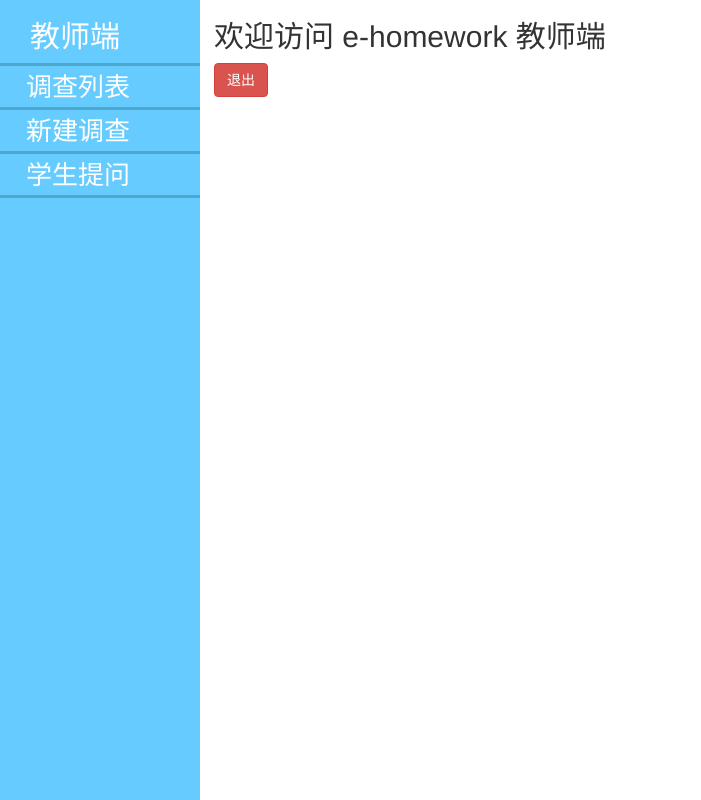
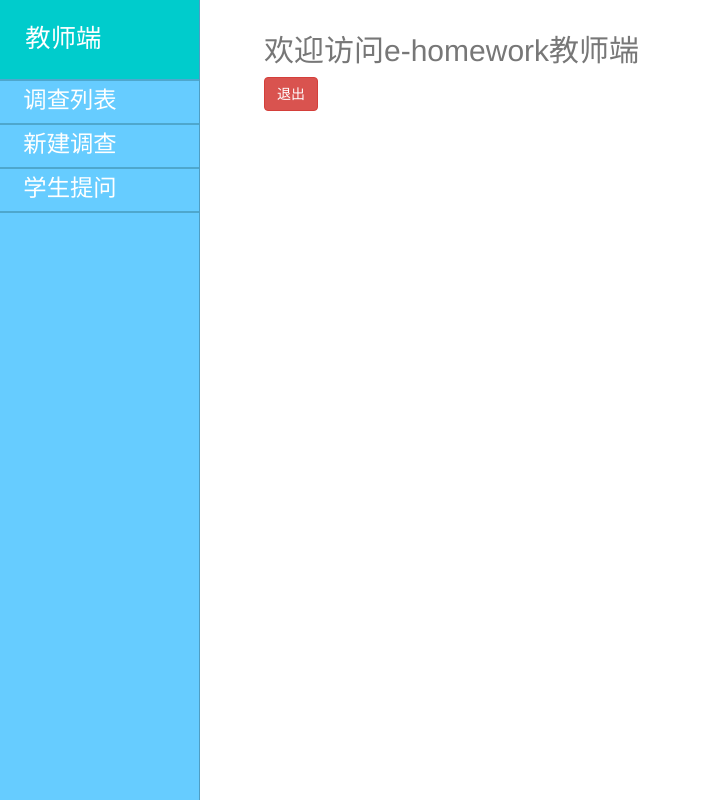
Before and after one commit to CUBE-workshop/E-Homework, a Django app: page /teacher/ in a window 1280 px wide. Shown: the whole page, without its empty margins (0-701 px from the left). Run offline with Django 3.2, Linux system fonts and the light colour scheme; parts of the project's set-up code (start-up, migrations or seed data) failed here and were passed over; some libraries are stand-ins or nearby versions.

Commit message:
完成了teacher首页的编写

```diff
--- a/e_homework/static/css/teacher.css
+++ b/e_homework/static/css/teacher.css
@@ -10,12 +10,16 @@ nav {
     top: 0;
     width: 200px;
     z-index: 1000;
+    border-right: #4e9ec4 solid 1px;
     padding: 0;
     transition: all 0.8s;
 }
 
 nav h2 {
-    padding-left: 1em;
+    font-size: 19pt;
+    padding: 1em;
+    margin: 0;
+    background: #00CCCC;
 }
 
 nav a {
@@ -35,17 +39,17 @@ nav span.glyphicon {
 
 nav ul {
     padding: 0;
-    border-top: solid 3px #4ea7cd;
+    border-top: solid 2px #4ea7cd;
 }
 
 nav ul li {
     list-style: none;
     height: 44px;
-    font-size: 19.5pt;
+    font-size: 17.5pt;
     padding-top: 3px;
     padding-left: 1em;
-    transition: width 1s, height 1s, background-color 0.4s, transform 1s;
-    border-bottom: solid 3px #4ea7cd;
+    border-bottom: solid 2px #4ea7cd;
+    transition: all 0.8s;
 }
 
 nav ul li:hover {
@@ -54,14 +58,16 @@ nav ul li:hover {
 }
 
 .content {
-    margin-left: 200px;
-    padding: 0 1em 1em;
+    color: rgb(119, 119, 119);
+    margin-left: 250px;
+    padding: 1em;
 }
 
 @media (max-width: 48em) {
     nav {
         width: 80px;
         height: 60px;
+        border-right: none;
     }
 
     nav h2 {
@@ -72,6 +78,8 @@ nav ul li:hover {
         display: none;
         padding: 0;
         border-top: none;
+        width: 80px;
+        height: 60px;
     }
 
     nav ul li {
@@ -113,6 +121,7 @@ nav ul li:hover {
     nav.open ul {
         display: block;
         height: 100%;
+        width: 100%;
     }
 
     nav.open ul li {
@@ -126,8 +135,13 @@ nav ul li:hover {
         border-bottom-right-radius: 4px;
     }
 
+    nav.open ul li a {
+        width: 100%;
+    }
+
     .content {
-        margin-left: 80px;
+        margin-left: 1em;
+        margin-top: 70px;
         padding-top: 0;
     }
 }
--- a/e_homework/views/teacher_views.py
+++ b/e_homework/views/teacher_views.py
@@ -2,4 +2,4 @@ from django.shortcuts import render
 
 
 def teacher(request):
-    return render(request, "teacher/teacher_base.html")
+    return render(request, "teacher/teacher.html")
--- a/templates/teacher/teacher_base.html
+++ b/templates/teacher/teacher.html
@@ -20,7 +20,7 @@
 </nav>
 <div class="content">
     {% block content %}
-        <h2>欢迎访问 e-homework 教师端</h2>
+        <h2>欢迎访问e&#8209;homework教师端</h2>
         <a class="btn btn-danger">退出</a>
     {% endblock %}
 </div>
```
